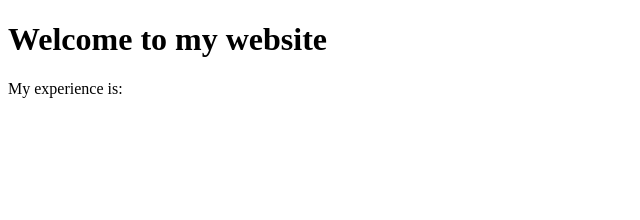
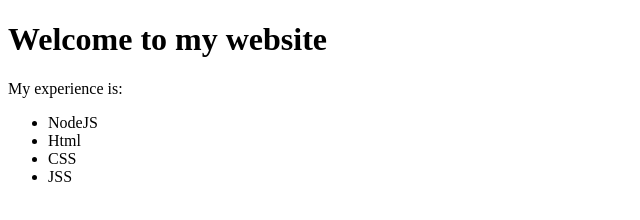
Before and after one commit to Chudopie/netflify_example, a plain HTML site: page index.html in a window 1280 px wide. Shown: the whole page, without its empty margins (0-640 px from the left). Drawn offline with Linux system fonts and the light colour scheme.

Commit message:
experiencia

```diff
--- a/index.html
+++ b/index.html
@@ -8,6 +8,12 @@
   <body>
     <h1>Welcome to my website</h1>
     <p>My experience is:</p>
-    <u></u>
+
+    <ul>
+      <li>NodeJS</li>
+      <li>Html</li>
+      <li>CSS</li>
+      <li>JSS</li>
+    </ul>
   </body>
 </html>
```
